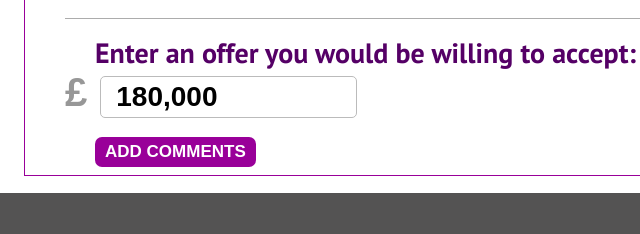
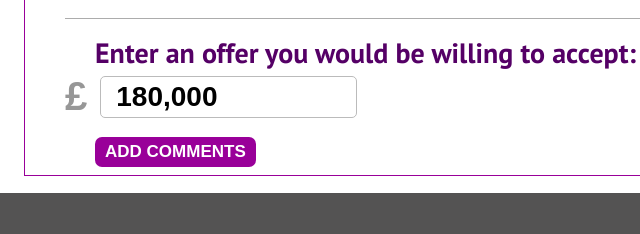
Before and after one commit to LewisLindleySmith/purpleBricks, a plain HTML site: page purple/index.html in a window 1280 px wide. Shown: the part 1073-1307 px from the top of the page, 165-805 px from the left. Drawn offline with Linux system fonts and the light colour scheme.

Commit message:
cont-6 css fix

```diff
--- a/purple/css/style.css
+++ b/purple/css/style.css
@@ -331,7 +331,6 @@ img {
 .container-6-3-left {
     width: 500px;
     margin: auto 30px;
-
 }
 
 .container-6-3-left p {
@@ -387,6 +386,11 @@ img {
     font-weight: 700;
 }
 
+.cash-img {
+    position: relative;
+    top: 4px;
+}
+
 input {
     width: 240px;
     height: 40px;
--- a/purple/index.html
+++ b/purple/index.html
@@ -135,7 +135,7 @@
                 <p><strong>Enter an offer you would be willing to accept:</strong></p>
             </div>
             <div class="container-6-4-inner">
-                <p>£<input type="text" id="subOffer" name="subOffer" value="180,000"></p>
+                <p><span class="cash-img">£</span><input type="text" id="subOffer" name="subOffer" value="180,000"></p>
                 <button class="submitbtn">submit offer</button>
             </div>
             <div class="comments-container">
```
